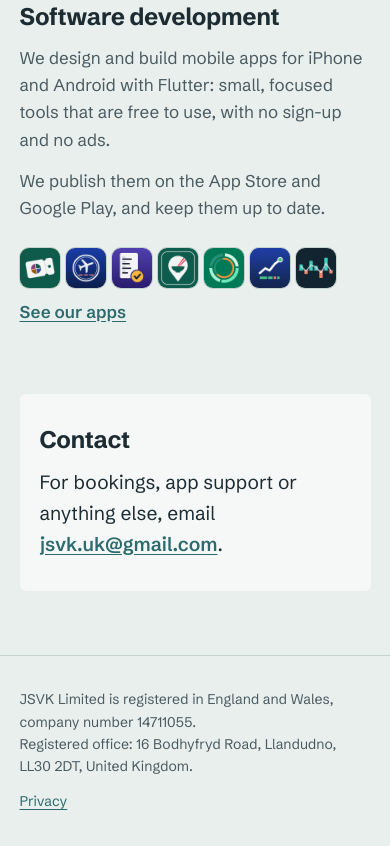
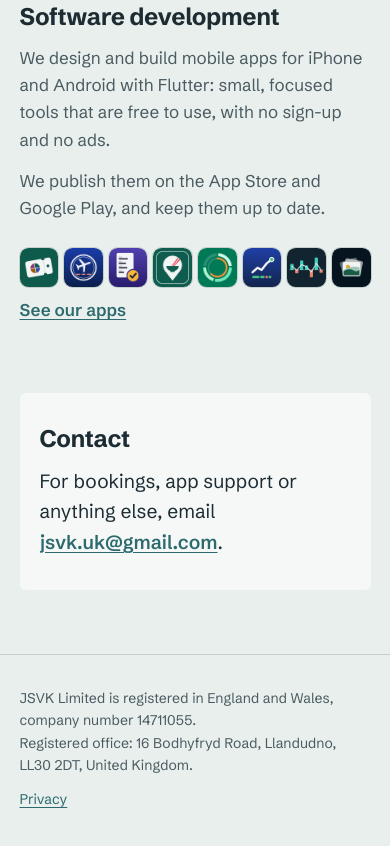
Before and after one commit to sycheng0924/jsvk-site, a plain HTML site: page index.html in a window 390 px wide. Shown: the part 852-1698 px from the top of the page. Drawn offline with Linux system fonts and the light colour scheme.

Commit message:
Albumatic on the home page and Our apps; icon row fits eight on a phone
Co-Authored-By: Claude Opus 5.5 <noreply@anthropic.com>

```diff
--- a/index.html
+++ b/index.html
@@ -5,7 +5,7 @@
 <meta name="viewport" content="width=device-width, initial-scale=1">
 <title>JSVK Limited</title>
 <meta name="description" content="JSVK Limited is a UK company providing serviced accommodation and building mobile apps for iPhone and Android.">
-<link rel="stylesheet" href="style.css?v=1.10.0">
+<link rel="stylesheet" href="style.css?v=1.11.0">
 <link rel="icon" href="/favicon.ico" sizes="32x32 48x48">
 <link rel="icon" href="/img/icon-192.png" type="image/png" sizes="192x192">
 <link rel="apple-touch-icon" href="/apple-touch-icon.png">
@@ -46,6 +46,7 @@
           <img src="img/meal-tracker.png" alt="" width="44" height="44">
           <img src="img/stock-profile.png" alt="" width="44" height="44">
           <img src="img/hsi-trend.png" alt="" width="44" height="44">
+          <img src="img/albumatic.png" alt="" width="44" height="44">
         </span>
         <span>See our apps</span>
       </a>
--- a/style.css
+++ b/style.css
@@ -147,17 +147,23 @@ h2 {
   padding: 0.35rem 0;
   font-weight: 600;
 }
-.apps-icons { display: inline-flex; flex-wrap: wrap; gap: 0.5rem; }
+/* One row whatever the number of apps: each icon is at most 2.75rem and shrinks evenly when the
+   row is wider than the screen (eight icons on a 320-360 px phone), instead of wrapping. */
+.apps-icons {
+  display: grid;
+  grid-auto-flow: column;
+  grid-auto-columns: minmax(0, 2.75rem);
+  gap: 0.5rem;
+}
 .apps-icons img {
-  width: 2.75rem;
-  height: 2.75rem;
+  width: 100%;
+  height: auto;
+  aspect-ratio: 1;
   transition: transform 160ms ease-out;
 }
 .apps-link:hover .apps-icons img { transform: translateY(-2px); }
-/* Seven icons fit one row on a 360 px phone. */
 @media (max-width: 400px) {
   .apps-icons { gap: 0.375rem; }
-  .apps-icons img { width: 2.5rem; height: 2.5rem; }
 }
 
 /* App icons keep Apple's rounded-square shape; a hairline keeps dark icons visible on the dark theme. */
```
Also changed, not shown: apps.html (+19 -2 lines), privacy.html (+1 -1 lines), stays.html (+1 -1 lines), img/albumatic.png (added), 1 other file.
